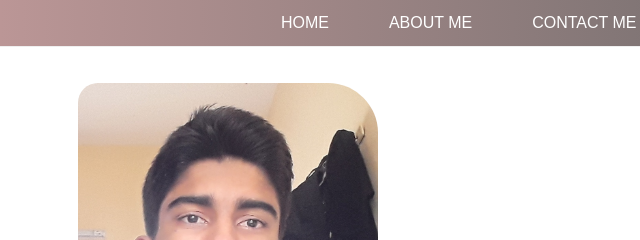
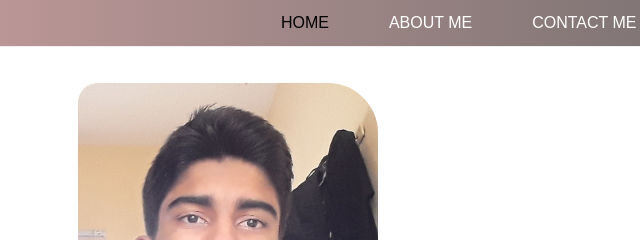
Before and after one commit to Aavishkumar/CQ, a plain HTML site: page index.html in a window 1280 px wide. Shown: the top 240 px of the page, 412-1052 px from the left. Drawn offline with Linux system fonts and the light colour scheme.

Commit message:
Update index.html

```diff
--- a/index.html
+++ b/index.html
@@ -13,7 +13,7 @@
       <div class="menu" id="menu-bar">
         <span id="toggle" onclick="myfunction()">&#9776;</span>
         <ul id="list">
-          <a href="index.html"><li>Home</li></a>
+          <a href="index.html"><li class="menu-key">Home</li></a>
           <a href="about.html"><li>About me</li></a>
           <a href="contact.html"><li>contact me</li></a>
           <a href="project.html"><li>my projects</li></a>
```
